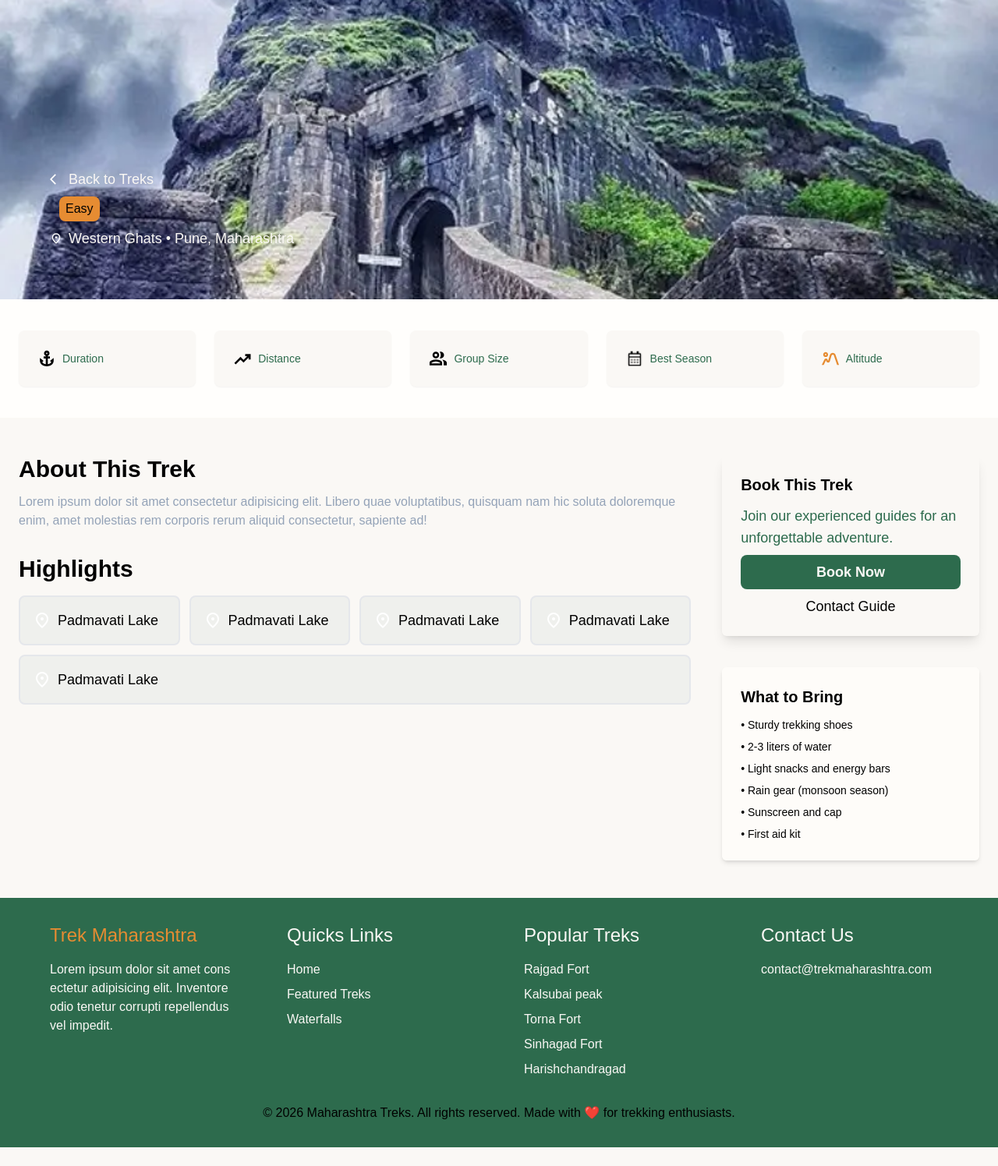
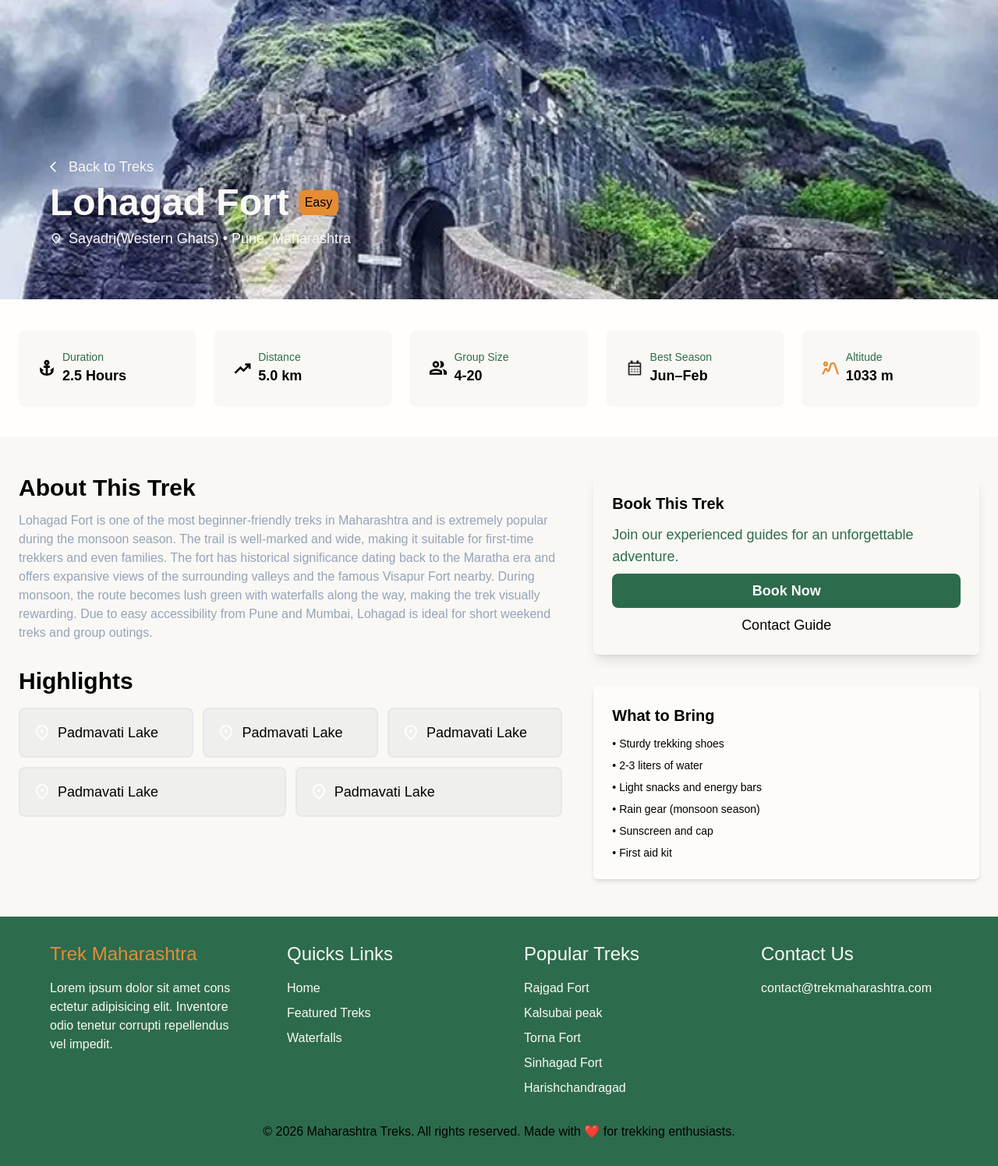
Before and after one commit to MayankPrajapat615/Trek_Maharastra, a Flask app: page /treks/lohagad-fort in a window 1280 px wide. Shown: the part 64-1560 px from the top of the page at 78% size. Before the commit the page ends 1536 px from the top, so only its background shows below. Run offline with Flask 3, Linux system fonts and the light colour scheme; some web fonts are replaced.

Commit message:
many things at once

```diff
--- a/app.py
+++ b/app.py
@@ -1,4 +1,4 @@
-from flask import Flask, render_template
+from flask import Flask, render_template, request
 from flask_sqlalchemy import SQLAlchemy
 
 db = SQLAlchemy()
@@ -15,10 +15,33 @@ def create_app():
     from models.locations import Location
     from models.treks import Trek
     from models.waterfalls import Waterfall
+    from models.highlights import Highlight
 
     @app.route('/')
     def home():
         return render_template('home.html')
+
+    @app.route('/search')
+    def search():
+        query = request.args.get("q", "").strip()
+
+        if not query:
+            return render_template("treks.html", treks=[])
+
+        treks = (
+            db.session.query(Trek)
+            .join(Location)
+            .filter(
+                db.or_(
+                    Trek.name.ilike(f"%{query}%"),
+                    Location.district.ilike(f"%{query}%"),
+                    Location.region.ilike(f"%{query}%")
+                )
+            )
+            .all()
+        )
+
+        return render_template("treks.html", treks=treks, query=query)
 
     @app.route('/treks')
     def treks_page():
--- a/models/waterfalls.py
+++ b/models/waterfalls.py
@@ -9,6 +9,7 @@ class Waterfall(db.Model):
     slug = db.Column(db.String(150), unique=True, nullable=False)
 
     location_id = db.Column(db.Integer, db.ForeignKey("locations.id"), nullable=False)
+
     height_m = db.Column(db.Integer)
     is_seasonal = db.Column(db.Boolean, default=True)
     best_season = db.Column(db.String(100))
--- a/static/css/output.css
+++ b/static/css/output.css
@@ -1736,6 +1797,10 @@ body {
     height: 100vh;
   }
 
+  .md\:w-3\/5 {
+    width: 60%;
+  }
+
   .md\:w-72 {
     width: 18rem;
   }
--- a/templates/base.html
+++ b/templates/base.html
@@ -48,15 +48,17 @@
     <div class="flex items-center gap-2 text-background">
 
         <!-- Search -->
-        <form action="/search" method="post" class="relative flex items-center">
+        <form action="/search" method="get" class="relative flex items-center">
             <div id="searchBox"
                 class="search-box flex items-center overflow-hidden bg-secondary border border-primary rounded-lg transition-all duration-300">
 
                 <input
                     id="searchInput"
                     type="text"
-                    placeholder="Search"
-                    class="search-input bg-transparent outline-none text-sm text-background "
+                    name="q"
+                    placeholder="Search treks, districts, regions"
+                    value="{{ query or '' }}"
+                    class="search-input bg-transparent outline-none text-sm text-white"
                 />
 
                 <button
@@ -71,6 +73,32 @@
                 </button>
             </div>
         </form>
+
+        <!-- search result -->
+        {% if treks is defined %}
+            {% if treks|length > 0 %}
+                <div class="space-y-3">
+                    {% for trek in treks %}
+                        <a href="/trek/{{ trek.slug }}"
+                           class="block p-3 border border-primary rounded-lg hover:bg-secondary transition">
+
+                            <h3 class="text-sm font-semibold">
+                                {{ trek.name }}
+                            </h3>
+
+                            <p class="text-xs opacity-70">
+                                {{ trek.location.district }} · {{ trek.location.region }}
+                            </p>
+                        </a>
+                    {% endfor %}
+                </div>
+            {% else %}
+                <p class="mt-4 text-sm opacity-60">
+                    No treks found.
+                </p>
+            {% endif %}
+        {% endif %}
+
 
 
         <!-- Burger (mobile only) -->
--- a/templates/home.html
+++ b/templates/home.html
@@ -255,7 +255,7 @@
                 </div>
                 <div class="p-6 text-center bg-white rounded-2xl">
                     <div class="inline-flex p-4 rounded-2xl text-primary mb-6 bg-[#b8e7d1]">
-                        <img class="h-10 w-10 object-contain" src="{{ url_for('static', filename='images/icons/static/images/icons/group_18dp_000000_FILL0_wght500_GRAD200_opsz20.svg') }}" alt="">
+                        <img class="h-10 w-10 object-contain" src="{{ url_for('static', filename='images/icons/group_18dp_000000_FILL0_wght500_GRAD200_opsz20.svg') }}" alt="">
                     </div>
                     <h2 class="text-xl font-semibold mb-3">Vibrant Community</h2>
                     <p class="text-base leading-relaxed">Join a passionate community of trekkers sharing knowledge and experiences. Perfect for beginners and experts alike.</p>
--- a/templates/trek_details.html
+++ b/templates/trek_details.html
@@ -11,12 +11,12 @@
                     Back to Treks
                 </a>
                 <div class="flex flex-wrap items-center gap-3 mb-2">
-                    <h1 class="text-3xl md:text-5xl font-extrabold text-background">{{ trek.title }}</h1>
+                    <h1 class="text-3xl md:text-5xl font-extrabold text-background">{{ trek.name }}</h1>
                     <span class="bg-secondary py-1 px-2 rounded-lg font-medium">{{ trek.difficulty }}</span>
                 </div>
                 <div class="flex items-center gap-2 text-lg">
                     <img class="h-4 w-4" src="{{ url_for('static', filename='images/icons/location_on_24dp_FFFFFF_FILL0_wght400_GRAD0_opsz24.svg') }}" alt="">
-                    <span class="text-background">Western Ghats • Pune, Maharashtra</span>
+                    <span class="text-background">{{ trek.location.region }} • {{ trek.location.district}}, {{ trek.location.state }}</span>
                 </div>
             </div>
         </div>
@@ -28,7 +28,7 @@
                     <img class="h-6 w-6" src="{{ url_for('static', filename='images/icons/anchor_18dp_000000_FILL0_wght500_GRAD200_opsz20.svg') }}" alt="">
                     <div>
                         <p class="text-sm text-primary">Duration</p>
-                        <p class="text-lg font-bold">{{ trek.duration }}</p>
+                        <p class="text-lg font-bold">{{ trek.duration_hours }} Hours</p>
                     </div>
                 </div>
 
@@ -36,7 +36,7 @@
                     <img class="h-6 w-6" src="{{ url_for('static', filename='images/icons/trending_up_18dp_000000_FILL0_wght500_GRAD200_opsz20.svg') }}" alt="">
                     <div>
                         <p class="text-sm text-primary">Distance</p>
-                        <p class="text-lg font-bold">{{ trek.distance }}</p>
+                        <p class="text-lg font-bold">{{ trek.distance_km }} km</p>
                     </div>
                 </div>
 
@@ -44,7 +44,7 @@
                     <img class="h-6 w-6" src="{{ url_for('static', filename='images/icons/group_18dp_000000_FILL0_wght500_GRAD200_opsz20.svg') }}" alt="">
                     <div>
                         <p class="text-sm text-primary">Group Size</p>
-                        <p class="text-lg font-bold">{{ trek.group_size }}</p>
+                        <p class="text-lg font-bold">{{ trek.group_size_min }}-{{ trek.group_size_max }}</p>
                     </div>
                 </div>
 
@@ -52,7 +52,7 @@
                     <img class="h-6 w-6" src="{{ url_for('static', filename='images/icons/calendar_month_18dp_000000_FILL0_wght400_GRAD0_opsz20.png') }}" alt="">
                     <div>
                         <p class="text-sm text-primary">Best Season</p>
-                        <p class="text-lg font-bold">{{ trek.duration }}</p>
+                        <p class="text-lg font-bold">{{ trek.best_season }}</p>
                     </div>
                 </div>
 
@@ -60,7 +60,7 @@
                     <img class="h-6 w-6 text-background" src="{{ url_for('static', filename='images/icons/landscape_2_24dp_E68C32_FILL0_wght500_GRAD0_opsz24.svg') }}" alt="">
                     <div>
                         <p class="text-sm text-primary">Altitude</p>
-                        <p class="text-lg font-bold">{{ trek.altitude }}</p>
+                        <p class="text-lg font-bold">{{ trek.elevation_m }} m</p>
                     </div>
                 </div>
 
@@ -72,10 +72,10 @@
         <div class="mx-auto px-6">
             <div class="flex flex-col md:flex-row gap-10">
 
-                <div>
+                <div class="md:w-3/5">
                     <div>
                         <h2 class="text-3xl mb-3 font-extrabold">About This Trek</h2>
-                        <p class="text-base text-slate-400">Lorem ipsum dolor sit amet consectetur adipisicing elit. Libero quae voluptatibus, quisquam nam hic soluta doloremque enim, amet molestias rem corporis rerum aliquid consectetur, sapiente ad!</p>
+                        <p class="text-base text-slate-400">{{ trek.description }}</p>
                     </div>
                     <div class="">
                         <h2 class="text-3xl mt-8 mb-4 font-extrabold">Highlights<h2>
--- a/templates/treks.html
+++ b/templates/treks.html
@@ -38,7 +38,7 @@
                         </span>
                     </div>
                     <div class="view-all-btn mt-4 text-center">
-                            <a href="#">View Details</a>
+                            <a href="/treks/{{ trek.slug }}">View Details</a>
                     </div>
                 </div>
             </div>
```
Also changed, not shown: other parts of static/css/output.css (+61 -0 lines), models/highlights.py (added, +12 -0 lines), instance/locations.db, locations.db (added), static/images/lohagad.webp (renamed from static/images/lohagad-fort.webp).
